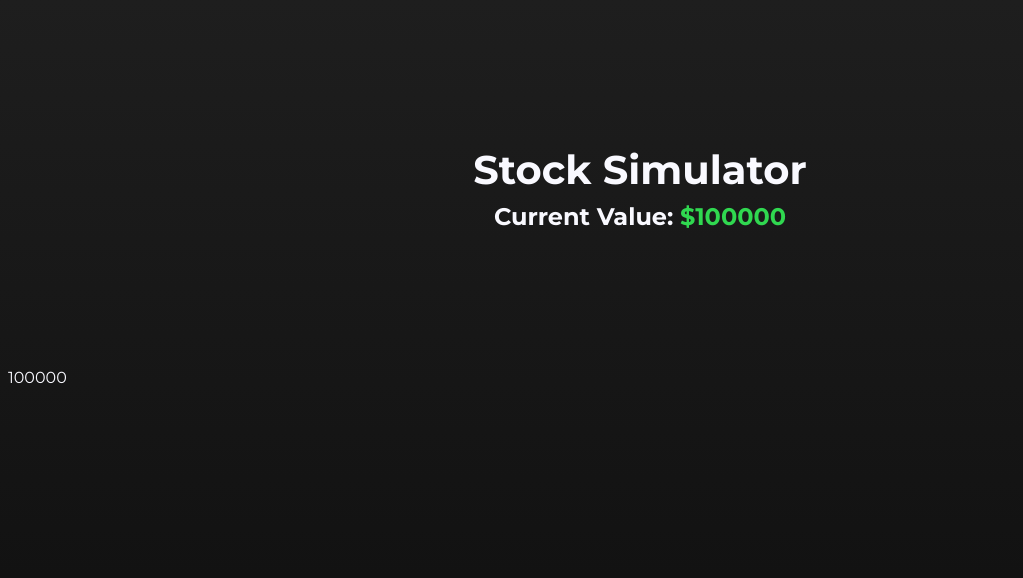
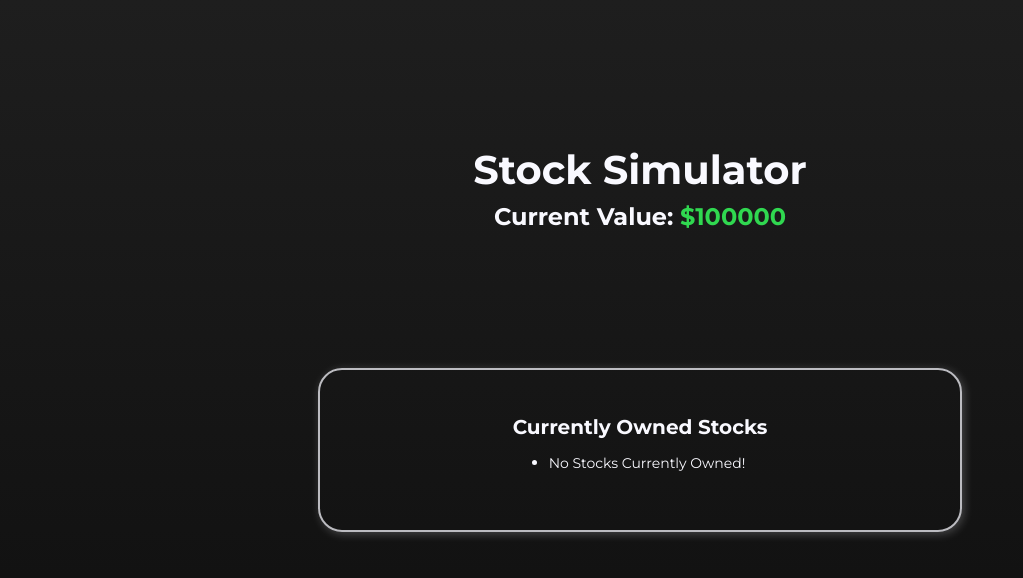
Before and after one commit to Simon-Cheek/StockSimulator, a Next.js app in the folder stock-simulator/: page / in a window 1280 px wide. Shown: the top 578 px of the page, without its empty margins (0-1023 px from the left). Built offline with nearby package versions, Linux system fonts and the light colour scheme.

Commit message:
Initialize stock list

```diff
--- a/stock-simulator/src/app/home.module.css
+++ b/stock-simulator/src/app/home.module.css
@@ -11,3 +11,24 @@
   justify-content: center;
   align-items: center;
 }
+
+.stockListContainer {
+  width: 100%;
+  display: flex;
+  justify-content: center;
+}
+
+.stockList {
+  display: flex;
+  max-width: 600px;
+  min-height: 120px;
+  width: 100%;
+  margin: auto;
+  margin: 0px 20px;
+  justify-content: center;
+  align-items: center;
+  border-radius: 24px;
+  border: 2px solid #f9f9ffbb;
+  box-shadow: 2px 2px 10px #f9f9ff3a;
+  padding: 20px;
+}
--- a/stock-simulator/src/app/page.tsx
+++ b/stock-simulator/src/app/page.tsx
@@ -1,6 +1,9 @@
-"use client"
+"use client";
+import { BulletedList } from "@/components/bulletedList";
+import { Paragraph } from "@/components/paragraph";
 import { useStockInfo } from "@/hooks/getStockInfo";
 import { useEffect, useState } from "react";
+import styles from "./home.module.css";
 
 interface stockInterface {
   currentBalance: Number;
@@ -8,16 +11,33 @@ interface stockInterface {
 }
 
 export default function Home() {
+  // CLIENT SIDE LOCALSTORAGE
+  const [stockInfo, setStockInfo] = useState<stockInterface | null>(null);
+  useEffect(() => {
+    setStockInfo(useStockInfo());
+  }, []);
 
-  // CLIENT SIDE LOCALSTORAGE
-  const [stockInfo, setStockInfo] = useState<stockInterface | null>(null)
-  useEffect(() => {
-    setStockInfo(useStockInfo())
-  }, [])
+  const listOfStocks = stockInfo
+    ? Object.entries(stockInfo.stocks).map(([k, v]) => `${k} (${v})`)
+    : [];
 
   return (
-    <div>
-      {stockInfo ? stockInfo?.currentBalance.toString() : "Loading"}
+    <div className={styles.stockListContainer}>
+      <div className={styles.stockList}>
+        {stockInfo ? (
+          <BulletedList
+            title="Currently Owned Stocks"
+            list={
+              listOfStocks.length > 0
+                ? listOfStocks
+                : ["No Stocks Currently Owned!"]
+            }
+            size="md"
+          />
+        ) : (
+          <Paragraph size="lg">Loading...</Paragraph>
+        )}
+      </div>
     </div>
   );
 }
--- a/stock-simulator/src/components/bulletedList.tsx
+++ b/stock-simulator/src/components/bulletedList.tsx
@@ -0,0 +1,43 @@
+import { H3, H4, H5, H6 } from "./headers";
+import { Paragraph } from "./paragraph";
+
+type ListProp = {
+  list: string[];
+  size?: "xs" | "sm" | "md" | "lg" | "xl";
+  title?: string;
+  style?: any;
+};
+
+export function BulletedList({ list, size = "md", title, style }: ListProp) {
+  let listTitle;
+  switch (size) {
+    case "xs":
+      listTitle = <H6>{title}</H6>;
+      break;
+    case "sm":
+      listTitle = <H5>{title}</H5>;
+      break;
+    case "md":
+    case "lg":
+      listTitle = <H4>{title}</H4>;
+      break;
+    case "xl":
+      listTitle = <H3>{title}</H3>;
+      break;
+    default:
+      listTitle = null;
+  }
+
+  return (
+    <div style={style}>
+      {title && listTitle}
+      <ul style={{ margin: "0" }}>
+        {list.map((item, ind) => (
+          <li key={`${item}-${ind}`}>
+            <Paragraph size={size}>{item}</Paragraph>
+          </li>
+        ))}
+      </ul>
+    </div>
+  );
+}
--- a/stock-simulator/src/components/headers.tsx
+++ b/stock-simulator/src/components/headers.tsx
@@ -1,69 +1,87 @@
-import classNames from 'classnames';
-import styles from './components.module.css'
+import classNames from "classnames";
+import styles from "./components.module.css";
 
 type HeaderProps = {
   children: React.ReactNode;
   italic?: boolean;
   color?: string;
-}
+  style?: any;
+};
 
-export function H1({children, italic, color}: HeaderProps) {
+export function H1({ children, italic, color, style }: HeaderProps) {
   return (
-    <h1 className={classNames(
-      styles.header,
-      styles.header1,
-      {[styles.italic]: italic}
-    )} style={{color: color}}>{children}</h1>
+    <h1
+      className={classNames(styles.header, styles.header1, {
+        [styles.italic]: italic,
+      })}
+      style={{ color: color, ...style }}
+    >
+      {children}
+    </h1>
   );
 }
 
-export function H2({children, italic, color}: HeaderProps) {
+export function H2({ children, italic, color, style }: HeaderProps) {
   return (
-    <h2 className={classNames(
-      styles.header,
-      styles.header2,
-      {[styles.italic]: italic}
-    )} style={{color: color}}>{children}</h2>
+    <h2
+      className={classNames(styles.header, styles.header2, {
+        [styles.italic]: italic,
+      })}
+      style={{ color: color, ...style }}
+    >
+      {children}
+    </h2>
   );
 }
 
-export function H3({children, italic, color}: HeaderProps) {
+export function H3({ children, italic, color, style }: HeaderProps) {
   return (
-    <h3 className={classNames(
-      styles.header,
-      styles.header3,
-      {[styles.italic]: italic}
-    )} style={{color: color}}>{children}</h3>
+    <h3
+      className={classNames(styles.header, styles.header3, {
+        [styles.italic]: italic,
+      })}
+      style={{ color: color, ...style }}
+    >
+      {children}
+    </h3>
   );
 }
 
-export function H4({children, italic, color}: HeaderProps) {
+export function H4({ children, italic, color, style }: HeaderProps) {
   return (
-    <h4 className={classNames(
-      styles.header,
-      styles.header4,
-      {[styles.italic]: italic}
-    )} style={{color: color}}>{children}</h4>
+    <h4
+      className={classNames(styles.header, styles.header4, {
+        [styles.italic]: italic,
+      })}
+      style={{ color: color, ...style }}
+    >
+      {children}
+    </h4>
   );
 }
 
-export function H5({children, italic, color}: HeaderProps) {
+export function H5({ children, italic, color, style }: HeaderProps) {
   return (
-    <h5 className={classNames(
-      styles.header,
-      styles.header5,
-      {[styles.italic]: italic}
-    )} style={{color: color}}>{children}</h5>
+    <h5
+      className={classNames(styles.header, styles.header5, {
+        [styles.italic]: italic,
+      })}
+      style={{ color: color, ...style }}
+    >
+      {children}
+    </h5>
   );
 }
 
-
-export function H6({children, italic = false, color}: HeaderProps) {
+export function H6({ children, italic, color, style }: HeaderProps) {
   return (
-    <h6 className={classNames(
-      styles.header,
-      styles.header6,
-      {[styles.italic]: italic}
-    )} style={{color: color}}>{children}</h6>
+    <h6
+      className={classNames(styles.header, styles.header6, {
+        [styles.italic]: italic,
+      })}
+      style={{ color: color, ...style }}
+    >
+      {children}
+    </h6>
   );
 }
--- /dev/null
+++ b/stock-simulator/src/components/paragraph.tsx
@@ -0,0 +1,45 @@
+import classNames from "classnames";
+import styles from "./components.module.css";
+
+type SpanProps = {
+  children: React.ReactNode;
+  italic?: boolean;
+  bold?: boolean;
+  color?: string;
+  size?: "xs" | "sm" | "md" | "lg" | "xl";
+};
+
+export function Paragraph({ children, italic, color, bold, size }: SpanProps) {
+  let fontSize = "16px";
+  switch (size) {
+    case "xs":
+      fontSize = "10px";
+      break;
+    case "sm":
+      fontSize = "12px";
+      break;
+    case "md":
+      fontSize = "14px";
+      break;
+    case "lg":
+      fontSize = "16px";
+      break;
+    case "xl":
+      fontSize = "18px";
+      break;
+    default:
+      fontSize = "12px";
+  }
+
+  return (
+    <p
+      className={classNames(
+        { [styles.italic]: italic },
+        { [styles.bold]: bold }
+      )}
+      style={{ color: color, fontSize: fontSize }}
+    >
+      {children}
+    </p>
+  );
+}
```
Also changed, not shown: 1 other file (tests, documents, lock files or other folders).
